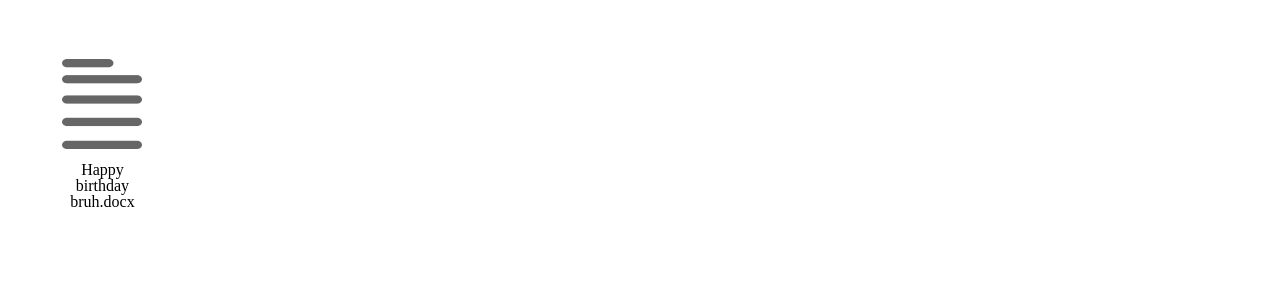
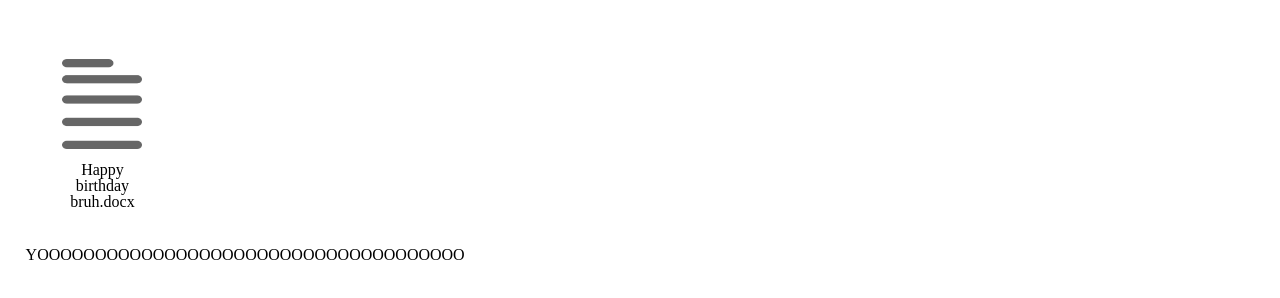
Before and after one commit to idea56/ap-organize, a plain HTML site: page index.html in a window 1280 px wide. Shown: the part 156-454 px from the top of the page. Drawn offline with Linux system fonts and the light colour scheme.

Commit message:
Update index.html

```diff
--- a/index.html
+++ b/index.html
@@ -24,9 +24,10 @@
                 <img src="icons/documennt-icon.png" alt="Document Icon" class="icon">
                 </a>
                 <h3 class="icon-title"> Happy birthday bruh.docx</h3>
+
             </div>
 
-
+            <h1> YOOOOOOOOOOOOOOOOOOOOOOOOOOOOOOOOOOOOO </h1>
         </div>
     </body>
 </html>
```
